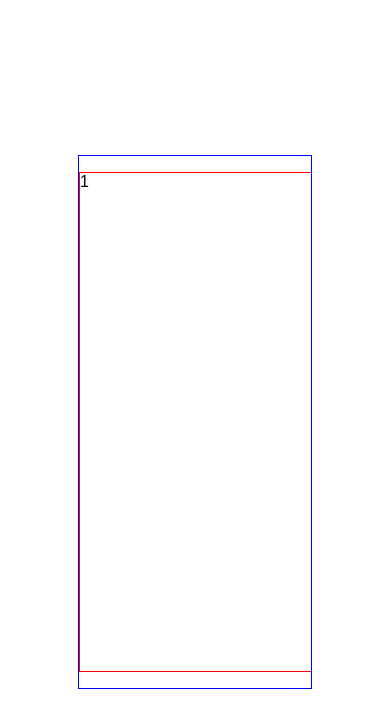
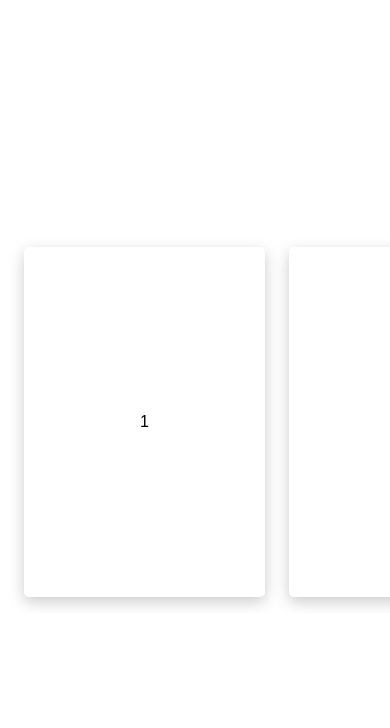
Before and after one commit to nikitabobers/slider-react, a React app: page / in a window 390 px wide. Shown: the top 728 px of the page. Built offline with nearby package versions, Linux system fonts and the light colour scheme.

Commit message:
Slider mouse and touch events added

```diff
--- a/src/components/slider/Slider.jsx
+++ b/src/components/slider/Slider.jsx
@@ -1,15 +1,81 @@
-import React from "react";
+import React, { createRef, useEffect } from "react";
 import "./slider.css";
 
 const Slider = ({ children }) => {
+	// Slider container (visible frame)
+	const containerRef = createRef();
+	// List container
+	const listRef = createRef();
+	// List child
+	const itemRef = createRef();
+
+	let isDown = false;
+	// Point coordinate in slider component on click
+	let pointClick;
+	// Current point coordinate in slider component
+	let pointCurrent;
+
+	// Calculate list container  width
+	useEffect(() => {
+		listRef.current.style.width = `${
+			children.length * itemRef.current.clientWidth
+		}px`;
+	}, []);
+
+	//
+	// Mouse events
+	//
+
+	const mouseDown = (e) => {
+		isDown = true;
+		pointClick = e.pageX - containerRef.current.offsetLeft;
+		pointCurrent = containerRef.current.scrollLeft;
+	};
+
+	const mouseLeave = () => (isDown = false);
+	const mouseUp = () => (isDown = false);
+
+	const mouseMove = (e) => {
+		if (!isDown) return;
+		e.preventDefault();
+		const startPoint = e.pageX - containerRef.current.offsetLeft;
+		const move = startPoint - pointClick;
+		containerRef.current.scrollLeft = pointCurrent - move;
+	};
+
+	//
+	// Touch screen events
+	//
+
+	const touchStart = (e) => {
+		pointClick = e.touches[0].clientX - containerRef.current.offsetLeft;
+		pointCurrent = containerRef.current.scrollLeft;
+	};
+
+	const touchMove = (e) => {
+		const startPoint =
+			e.touches[0].clientX - containerRef.current.offsetLeft;
+		const move = startPoint - pointClick;
+		containerRef.current.scrollLeft = pointCurrent - move;
+	};
+
 	return (
 		<div className="container">
-			<div className="slider__container">
-				<ul className={`slider__list`}>
+			<div className="slider__container" ref={containerRef}>
+				<ul
+					className={`slider__list`}
+					ref={listRef}
+					onMouseDown={(e) => mouseDown(e)}
+					onMouseLeave={(e) => mouseLeave(e)}
+					onMouseUp={(e) => mouseUp(e)}
+					onMouseMove={(e) => mouseMove(e)}
+					onTouchStart={(e) => touchStart(e)}
+					onTouchMove={(e) => touchMove(e)}
+				>
 					{children.map((item, index) => (
-						<item.type className="slider__item" key={index}>
+						<li ref={itemRef} className="slider__item" key={index}>
 							{item}
-						</item.type>
+						</li>
 					))}
 				</ul>
 			</div>
--- a/src/components/slider/slider.css
+++ b/src/components/slider/slider.css
@@ -1,11 +1,6 @@
-* {
-	padding: 0;
-	margin: 0;
-	box-sizing: border-box;
-}
-
-ul {
-	list-style: none;
+:root {
+	--distance-normal: 3rem;
+	--distance-small: 1.5rem;
 }
 
 .container {
@@ -17,50 +12,39 @@ ul {
 
 .slider__container {
 	position: relative;
-	border: 1px solid blue;
-	width: 60%;
 	margin: auto;
 	overflow: hidden;
-	/* overflow-x: scroll; */
 }
+
 /* ul list */
 .slider__list {
 	transition: transform 0.4s ease-in-out;
 	width: 100000px;
 	display: flex;
+	padding-right: var(--distance-normal);
 }
 
 /* li child */
 .slider__item {
 	margin: 1rem 0;
-	width: 300px;
-	height: 500px;
-	border: 1px solid red;
+	margin-left: var(--distance-normal);
+	width: 45vw;
+	height: 350px;
+	border-radius: 5px;
+	background-color: #fff;
+	box-shadow: 0 5px 15px #ccc;
+
+	display: flex;
+	align-items: center;
+	justify-content: center;
 }
 
-/* Buttons
-.btn {
-	cursor: pointer;
-	position: absolute;
-	background: #fff;
-	border: 1px solid #999;
-	color: #999;
-	border-radius: 50%;
-	height: 30px;
-	width: 30px;
-	top: 50%;
+@media (max-width: 700px) {
+	.slider__item {
+		width: 70vw;
+		margin-left: var(--distance-small);
+	}
+	.slider__list {
+		padding-right: var(--distance-small);
+	}
 }
-
-.btn-left {
-	left: 22%;
-}
-
-.btn-right {
-	right: 22%;
-}
-
-.btn:hover {
-	border: 2px solid #555;
-	color: #555;
-	font-weight: 600;
-} */
```
